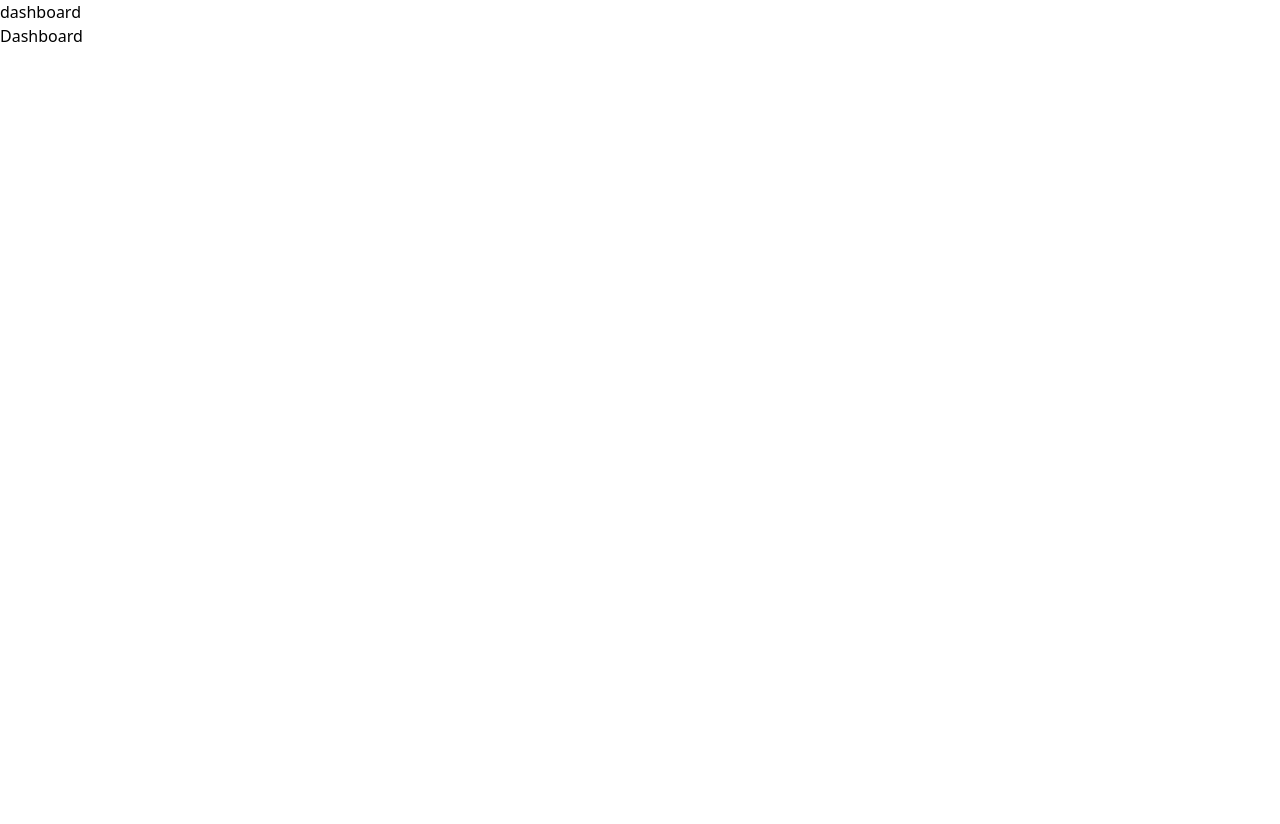
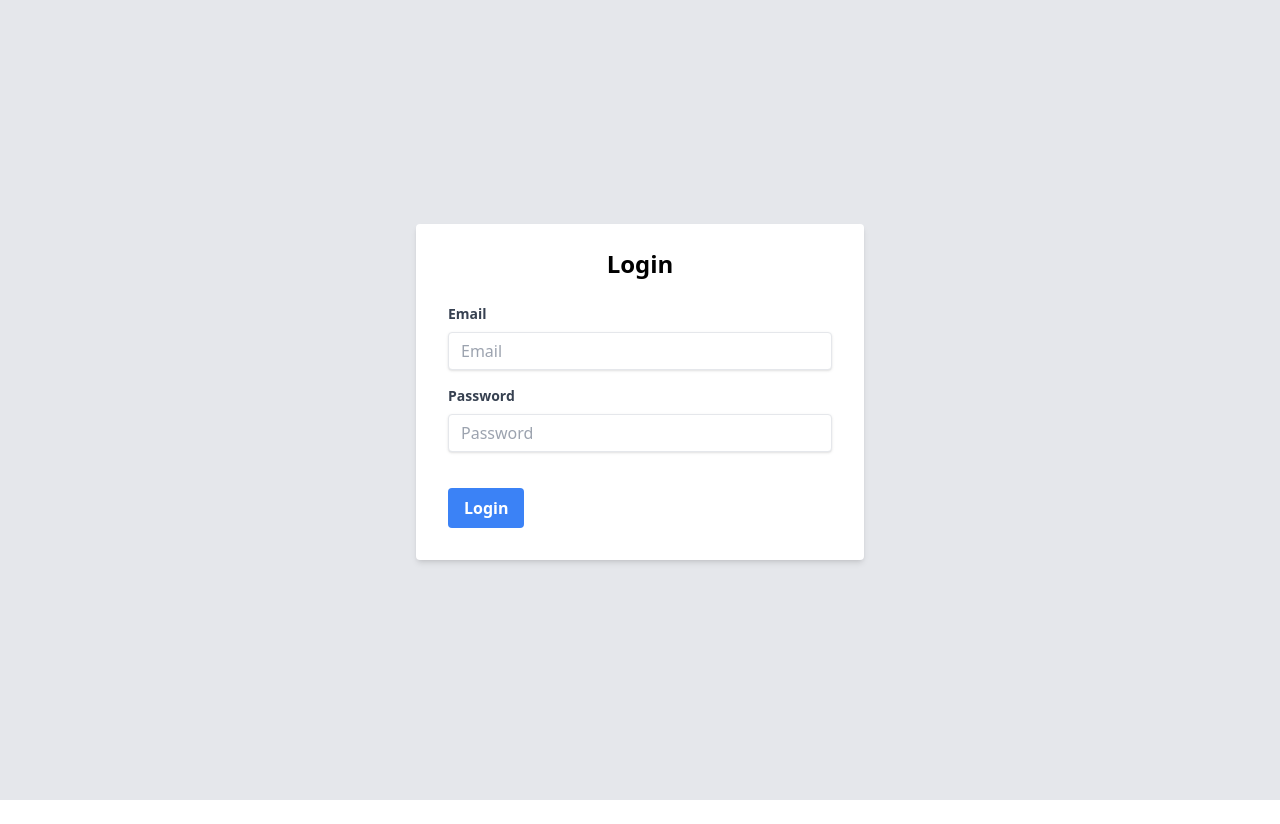
Before and after one commit to RhesaDav/my-personal-portfolio_OLD, a Next.js app: page /dashboard in a window 1280 px wide. After the commit the page ends 800 px from the top, so only its background shows below. Built offline with nearby package versions, Linux system fonts and the light colour scheme.

Commit message:
dashboard;

```diff
--- /dev/null
+++ b/app/dashboard/home/about/page.tsx
@@ -0,0 +1,17 @@
+import Link from "next/link";
+import React from "react";
+
+export default function About() {
+  return (
+    <main className="flex-1">
+      <div className="max-w-6xl mx-auto px-4 sm:px-6 lg:px-8 py-12">
+        <h1 className="text-4xl font-bold text-gray-800">
+          About Dashboard
+        </h1>
+        <p className="mt-4 text-xl text-gray-600">
+          Here you can manage your portfolio website
+        </p>
+      </div>
+    </main>
+  );
+}
--- /dev/null
+++ b/app/dashboard/home/layout.tsx
@@ -0,0 +1,35 @@
+import Link from 'next/link'
+import React, { ReactNode } from 'react'
+
+export default function layout({children}:{children: ReactNode}) {
+  return (
+    <div className="flex">
+      {/* Sidebar */}
+      <aside className="bg-gray-900 text-white w-1/5 h-screen">
+        <nav className="mt-6">
+          <Link href="/dashboard/home" className="block py-2 px-4 hover:bg-gray-700">
+            Home
+          </Link>
+          <Link href="/dashboard/home/about" className="block py-2 px-4 hover:bg-gray-700">
+            About
+          </Link>
+          <Link href="/dashboard/home/project" className="block py-2 px-4 hover:bg-gray-700">
+            Projects
+          </Link>
+          <Link href="/dashboard/home" className="block py-2 px-4 hover:bg-gray-700">
+            Contact
+          </Link>
+        </nav>
+        <div className="absolute bottom-0 mb-4">
+          <Link href="/personal" className="block py-2 px-4 text-gray-500 hover:text-white">
+              View Personal Website
+          </Link>
+          <button className="block py-2 px-4 text-gray-500 hover:text-white">
+            Logout
+          </button>
+        </div>
+      </aside>
+      {children}
+    </div>
+  )
+}
--- /dev/null
+++ b/app/dashboard/home/page.tsx
@@ -0,0 +1,17 @@
+import Link from "next/link";
+import React from "react";
+
+export default function Home() {
+  return (
+    <main className="flex-1">
+      <div className="max-w-6xl mx-auto px-4 sm:px-6 lg:px-8 py-12">
+        <h1 className="text-4xl font-bold text-gray-800">
+          Welcome to My Portfolio Dashboard
+        </h1>
+        <p className="mt-4 text-xl text-gray-600">
+          Here you can manage your portfolio website
+        </p>
+      </div>
+    </main>
+  );
+}
--- /dev/null
+++ b/app/dashboard/home/project/page.tsx
@@ -0,0 +1,17 @@
+import Link from "next/link";
+import React from "react";
+
+export default function Project() {
+  return (
+    <main className="flex-1">
+      <div className="max-w-6xl mx-auto px-4 sm:px-6 lg:px-8 py-12">
+        <h1 className="text-4xl font-bold text-gray-800">
+          Project Dashboard
+        </h1>
+        <p className="mt-4 text-xl text-gray-600">
+          Here you can manage your portfolio website
+        </p>
+      </div>
+    </main>
+  );
+}
--- a/app/dashboard/layout.tsx
+++ b/app/dashboard/layout.tsx
@@ -5,7 +5,6 @@ export default function DashboardLayout({
 }) {
   return (
     <div>
-      <h1>dashboard</h1>
       {children}
     </div>
   );
--- /dev/null
+++ b/app/dashboard/loading.tsx
@@ -0,0 +1,7 @@
+import React from 'react'
+
+export default function Loading() {
+  return (
+    <div>Loading ...</div>
+  )
+}
--- a/app/dashboard/page.tsx
+++ b/app/dashboard/page.tsx
@@ -1,6 +1,47 @@
+"use client";
 import Head from "next/head";
+import { useRouter } from "next/navigation";
+import { useState } from "react";
 
-const dashboard = () => {
+export default function Dashboard() {
+  const [email, setEmail] = useState("");
+  const [password, setPassword] = useState("");
+  const [isLoading, setIsLoading] = useState(false);
+  const [error, setError] = useState("");
+  const router = useRouter();
+
+  const handleLogin = async (event: any) => {
+    event.preventDefault();
+    setIsLoading(true);
+    setError("");
+
+    try {
+      // Here you can do your API request
+      // Example: const response = await fetch("your-api-url/login", {
+      //   method: "POST",
+      //   headers: {
+      //     "Content-Type": "application/json",
+      //   },
+      //   body: JSON.stringify({ email, password }),
+      // });
+
+      // Here you can check the response status and do the necessary actions
+      // Example: const data = await response.json();
+      // if (response.ok) {
+      //   setIsLoading(false);
+      //   router.push("/dashboard");
+      // } else {
+      //   setIsLoading(false);
+      //   setError(data.message);
+      // }
+
+      setIsLoading(false);
+      router.push("/dashboard");
+    } catch (error) {
+      setIsLoading(false);
+      setError("Something went wrong. Please try again.");
+    }
+  };
   return (
     <div className="flex flex-col min-h-screen">
       <Head>
@@ -8,12 +49,64 @@ const dashboard = () => {
         <link rel="icon" href="/favicon.ico" />
       </Head>
 
-      <main className="flex-grow">
-        <h1>Dashboard</h1>
+      <main className="flex items-center justify-center h-screen bg-gray-200">
+        <div className="w-full max-w-md">
+          <form
+            onSubmit={handleLogin}
+            className="bg-white shadow-md rounded px-8 pt-6 pb-8 mb-4"
+          >
+            <h1 className="text-2xl text-center font-bold mb-6">Login</h1>
+            {error && (
+              <p className="text-red-500 text-sm mb-4 text-center">{error}</p>
+            )}
+            <div className="mb-4">
+              <label
+                className="block text-gray-700 text-sm font-bold mb-2"
+                htmlFor="email"
+              >
+                Email
+              </label>
+              <input
+                className="shadow appearance-none border rounded w-full py-2 px-3 text-gray-700 leading-tight focus:outline-none focus:shadow-outline"
+                id="email"
+                type="email"
+                placeholder="Email"
+                value={email}
+                onChange={(event) => setEmail(event.target.value)}
+                required
+              />
+            </div>
+            <div className="mb-6">
+              <label
+                className="block text-gray-700 text-sm font-bold mb-2"
+                htmlFor="password"
+              >
+                Password
+              </label>
+              <input
+                className="shadow appearance-none border rounded w-full py-2 px-3 text-gray-700 mb-3 leading-tight focus:outline-none focus:shadow-outline"
+                id="password"
+                type="password"
+                placeholder="Password"
+                value={password}
+                onChange={(event) => setPassword(event.target.value)}
+                required
+              />
+            </div>
+            <div className="flex items-center justify-between">
+              <button
+                className={`bg-blue-500 hover:bg-blue-700 text-white font-bold py-2 px-4 rounded focus:outline-none focus:shadow-outline ${
+                  isLoading && "opacity-50 cursor-not-allowed"
+                }`}
+                type="submit"
+                disabled={isLoading}
+              >
+                {isLoading ? "Loading..." : "Login"}
+              </button>
+            </div>
+          </form>
+        </div>
       </main>
-
     </div>
   );
-};
-
-export default dashboard;
+}
```
